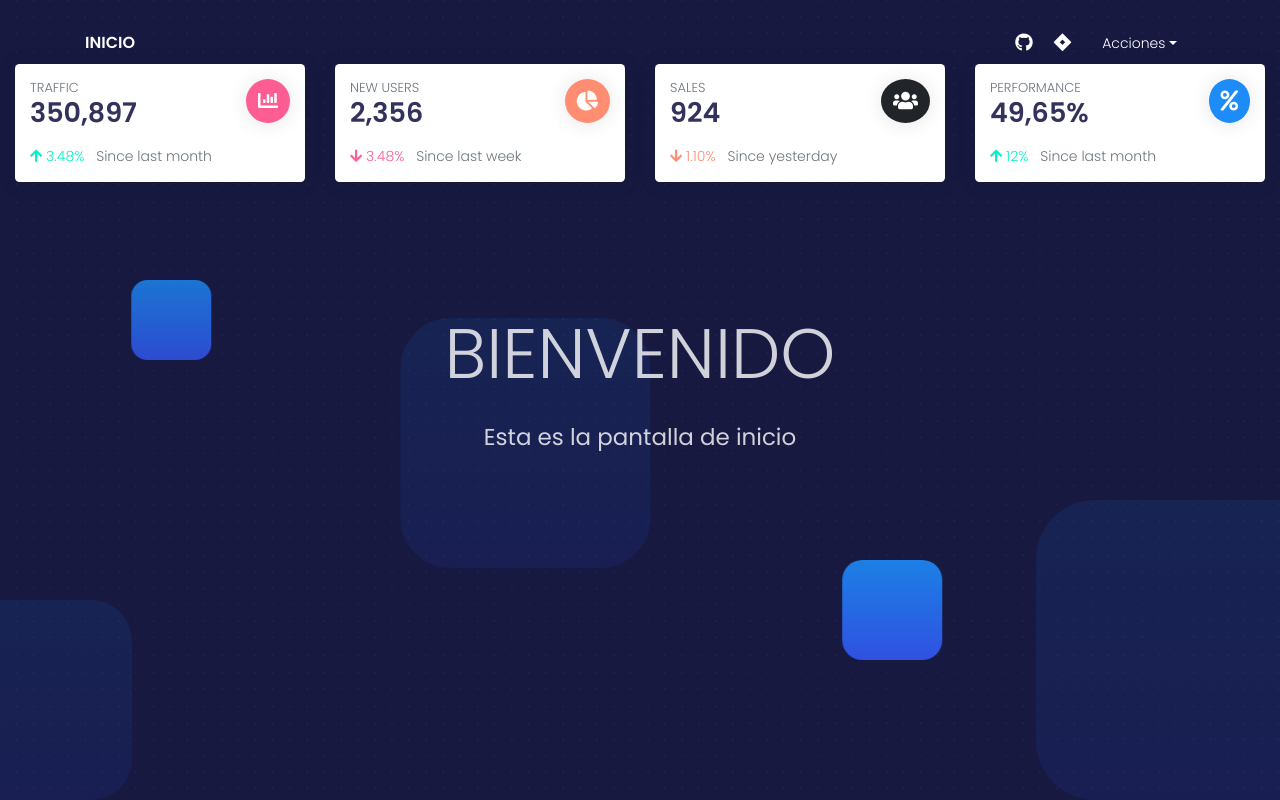
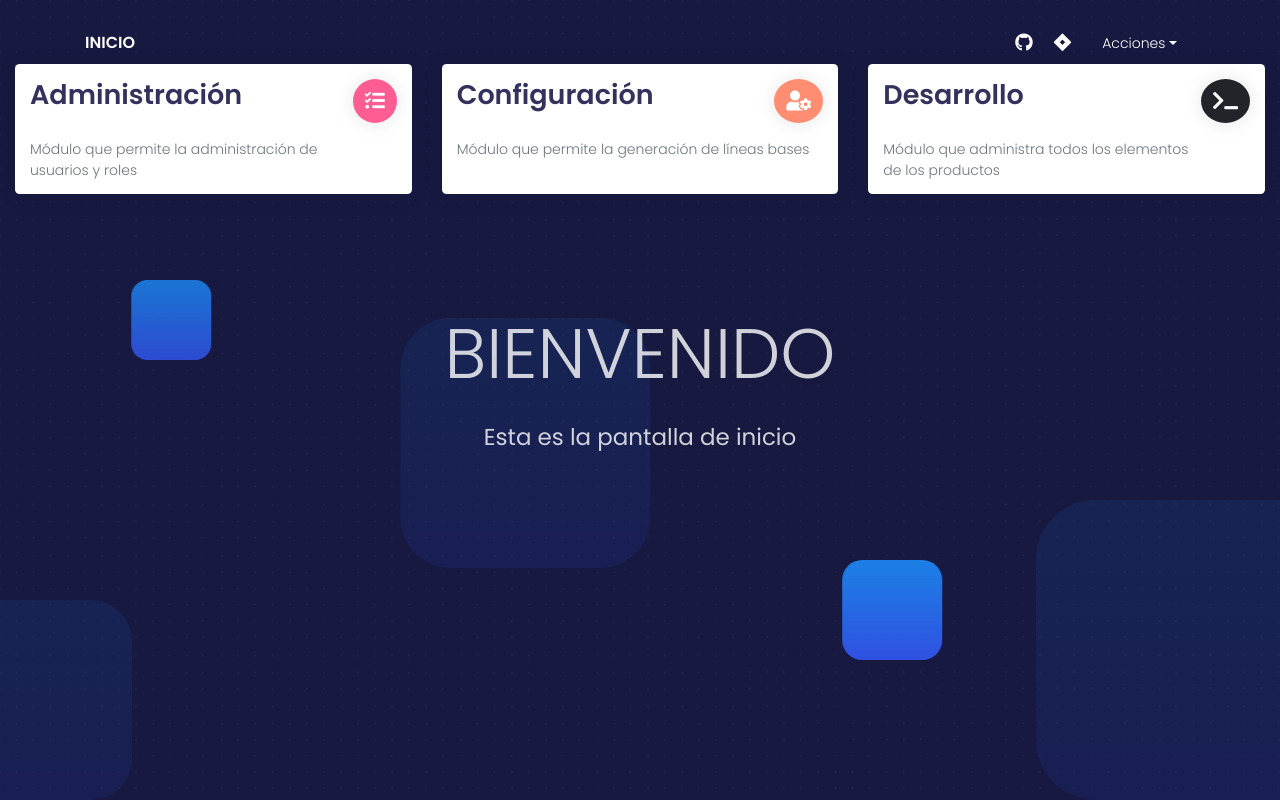
Before and after one commit to Nosoni/gestion_proyecto, a React app: page /inicio in a window 1280 px wide. Built offline with nearby package versions, Linux system fonts and the light colour scheme.

Commit message:
dashboard

```diff
--- a/src/assets/scss/blk-design-system-react/custom/cards/_card-stats.scss
+++ b/src/assets/scss/blk-design-system-react/custom/cards/_card-stats.scss
@@ -7,7 +7,7 @@
 
 .card-stats {
   margin-bottom: 5px;
-
+  height: 130px;
   &.upper {
     box-shadow: 2px 7px 11px rgba(0, 0, 0, 0.4);
     transform: translate(-20px, -25px);
--- a/src/index.js
+++ b/src/index.js
@@ -24,11 +24,12 @@ import "assets/scss/blk-design-system-react.scss?v=1.2.0";
 import "assets/demo/demo.css";
 
 import Index from "./views/Index.js";
-import LandingPage from "views/examples/LandingPage.js";
+import LandingPage from "./views/examples/LandingPage.js";
 import RegisterPage from "views/examples/RegisterPage.js";
 import ProfilePage from "./views/examples/ProfilePage.js";
 import Login from "./views/Login.js";
 import Inicio from "./views/Inicio.js";
+import NotFound from "./views/examples/NotFound.js";
 
 ReactDOM.render(
   <BrowserRouter>
@@ -54,6 +55,10 @@ ReactDOM.render(
         path="/inicio"
         render={(props) => <Inicio {...props} />}
       />
+      <Route
+        path="/404"
+        render={(props) => <NotFound {...props} />}
+      />
       <Redirect from="/" to="/components" />
     </Switch>
   </BrowserRouter>,
--- a/src/views/Inicio.js
+++ b/src/views/Inicio.js
@@ -3,7 +3,7 @@ import { Container, Col, Card, CardBody, Row, CardTitle } from "reactstrap";
 
 import BarraNavegacion from "../components/Navbars/BarraNavegacion"
 
-export default function Inicio() {
+export default function Inicio(props) {
   React.useEffect(() => {
     document.body.classList.toggle("index-page");
     // Specify how to clean up after this effect:
@@ -21,116 +21,69 @@ export default function Inicio() {
               <div className="header-body">
                 {/* Card stats */}
                 <Row>
-                  <Col lg="6" xl="3">
-                    <Card className="card-stats mb-4 mb-xl-0 bg-white">
+                  <Col lg="4" xl="4">
+                    <Card className="card-stats mb-4 mb-xl-0 bg-white" onClick={() => props.history.push("/404")}>
                       <CardBody>
                         <Row>
                           <div className="col">
-                            <CardTitle
-                              tag="h5"
-                              className="text-uppercase text-muted mb-0"
-                            >
-                              Traffic
-                        </CardTitle>
                             <span className="h2 font-weight-bold mb-0">
-                              350,897
-                        </span>
+                              Administración
+                            </span>
                           </div>
                           <Col className="col-auto">
                             <div className="icon icon-shape bg-danger text-white rounded-circle shadow">
-                              <i className="fas fa-chart-bar" />
+                              <i className="fas fa-tasks"></i>
                             </div>
                           </Col>
                         </Row>
                         <p className="mt-3 mb-0 text-muted text-sm">
-                          <span className="text-success mr-2">
-                            <i className="fa fa-arrow-up" /> 3.48%
-                      </span>{" "}
-                          <span className="text-nowrap">Since last month</span>
+                          <span className="text-nowrap">Módulo que permite la administración de</span>
+                          <span className="text-nowrap">usuarios y roles</span>
                         </p>
                       </CardBody>
                     </Card>
                   </Col>
-                  <Col lg="6" xl="3">
-                    <Card className="card-stats mb-4 mb-xl-0 bg-white">
+                  <Col lg="4" xl="4">
+                    <Card className="card-stats mb-4 mb-xl-0 bg-white" onClick={() => props.history.push("/404")}>
                       <CardBody>
                         <Row>
                           <div className="col">
-                            <CardTitle
-                              tag="h5"
-                              className="text-uppercase text-muted mb-0"
-                            >
-                              New users
-                        </CardTitle>
-                            <span className="h2 font-weight-bold mb-0">2,356</span>
+                            <span className="h2 font-weight-bold mb-0">
+                              Configuración
+                            </span>
                           </div>
                           <Col className="col-auto">
                             <div className="icon icon-shape bg-warning text-white rounded-circle shadow">
-                              <i className="fas fa-chart-pie" />
+                              <i className="fas fa-user-cog" />
                             </div>
                           </Col>
                         </Row>
                         <p className="mt-3 mb-0 text-muted text-sm">
-                          <span className="text-danger mr-2">
-                            <i className="fas fa-arrow-down" /> 3.48%
-                      </span>{" "}
-                          <span className="text-nowrap">Since last week</span>
+                          <span className="text-nowrap"> Módulo que permite la generación de líneas bases</span>
+                          <span className="text-nowrap"> </span>
                         </p>
                       </CardBody>
                     </Card>
                   </Col>
-                  <Col lg="6" xl="3">
-                    <Card className="card-stats mb-4 mb-xl-0 bg-white">
+                  <Col lg="4" xl="4">
+                    <Card className="card-stats mb-4 mb-xl-0 bg-white" onClick={() => props.history.push("/404")}>
                       <CardBody>
                         <Row>
                           <div className="col">
-                            <CardTitle
-                              tag="h5"
-                              className="text-uppercase text-muted mb-0"
-                            >
-                              Sales
-                        </CardTitle>
-                            <span className="h2 font-weight-bold mb-0">924</span>
+                            <span className="h2 font-weight-bold mb-0">
+                              Desarrollo
+                            </span>
+                            <span></span>
                           </div>
                           <Col className="col-auto">
                             <div className="icon icon-shape bg-dark text-white rounded-circle shadow">
-                              <i className="fas fa-users" />
+                              <i className="fas fa-terminal"></i>
                             </div>
                           </Col>
                         </Row>
                         <p className="mt-3 mb-0 text-muted text-sm">
-                          <span className="text-warning mr-2">
-                            <i className="fas fa-arrow-down" /> 1.10%
-                      </span>{" "}
-                          <span className="text-nowrap">Since yesterday</span>
-                        </p>
-                      </CardBody>
-                    </Card>
-                  </Col>
-                  <Col lg="6" xl="3">
-                    <Card className="card-stats mb-4 mb-xl-0 bg-white">
-                      <CardBody>
-                        <Row>
-                          <div className="col">
-                            <CardTitle
-                              tag="h5"
-                              className="text-uppercase text-muted mb-0"
-                            >
-                              Performance
-                        </CardTitle>
-                            <span className="h2 font-weight-bold mb-0">49,65%</span>
-                          </div>
-                          <Col className="col-auto">
-                            <div className="icon icon-shape bg-info text-white rounded-circle shadow">
-                              <i className="fas fa-percent" />
-                            </div>
-                          </Col>
-                        </Row>
-                        <p className="mt-3 mb-0 text-muted text-sm">
-                          <span className="text-success mr-2">
-                            <i className="fas fa-arrow-up" /> 12%
-                      </span>{" "}
-                          <span className="text-nowrap">Since last month</span>
+                          <span className="text-nowrap">Módulo que administra todos los elementos</span>
+                          <span className="text-nowrap">de los productos</span>
                         </p>
                       </CardBody>
                     </Card>
--- /dev/null
+++ b/src/views/examples/NotFound.js
@@ -0,0 +1,20 @@
+import React from "react";
+import { Container } from "reactstrap";
+
+
+export default function NotFound() {
+  return (
+    <div className="wrapper">
+      <div className="page-header header-filter">
+        <Container className="mt--7" fluid>
+          <div className="content-center brand">
+            <h1 className="h1-seo">404 - NOT FOUND</h1>
+            <h3 className="d-none d-sm-block">
+              La página que desea ver no existe.
+              </h3>
+          </div>
+        </Container>
+      </div>
+    </div>
+  );
+}
```
